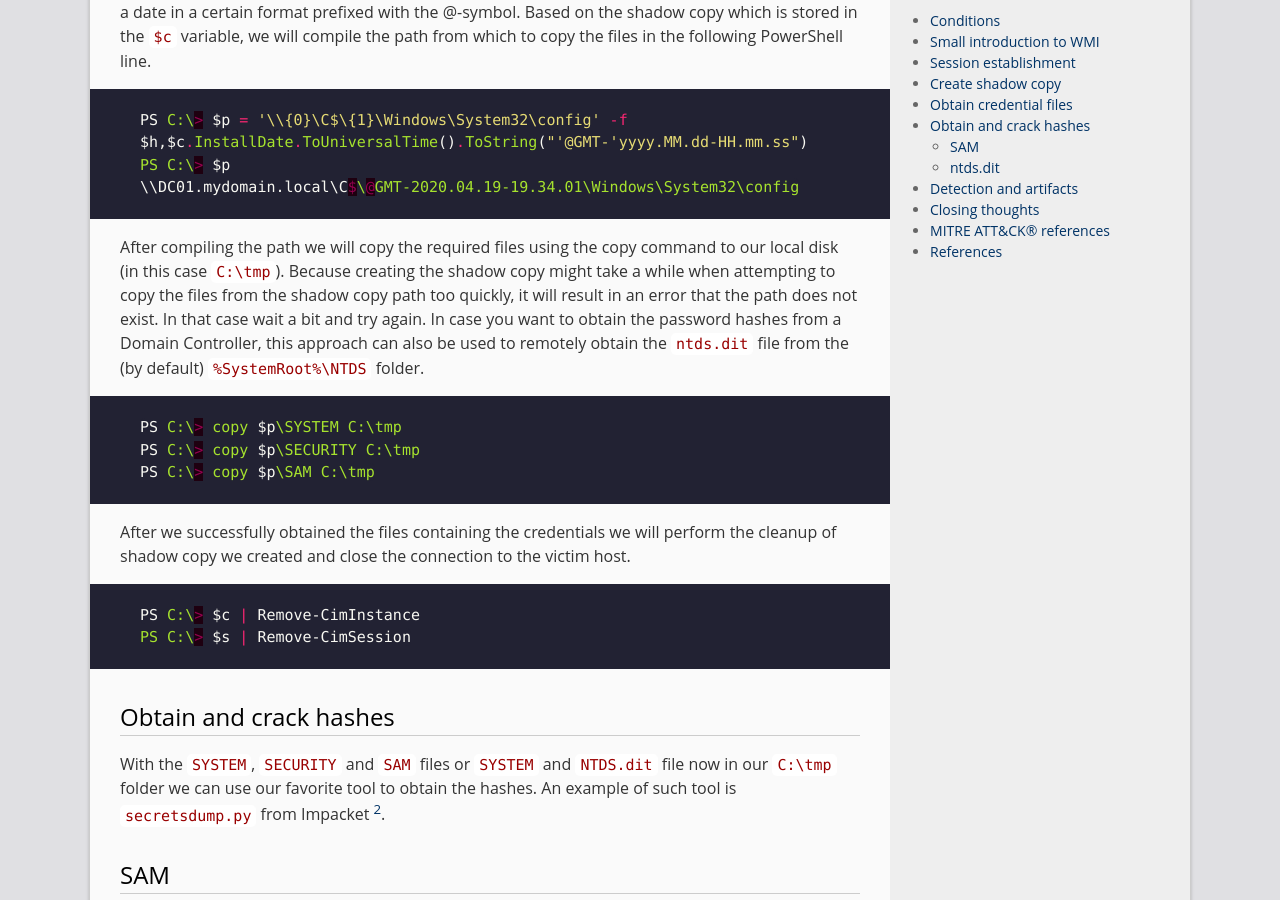
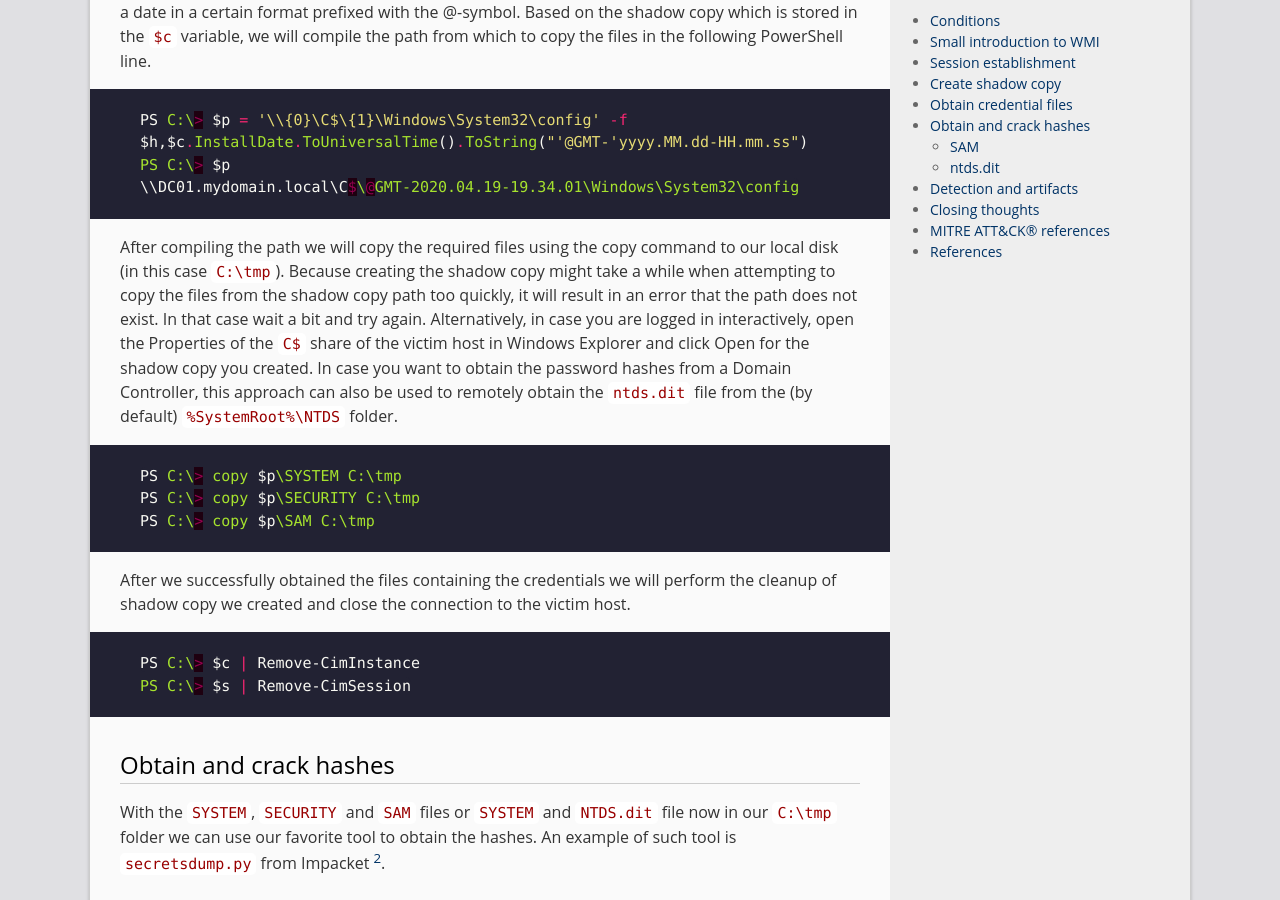
Before and after one commit to bitsadmin/bitsadmin.github.io, a Jekyll site: the page built from _posts/2020-05-26-extracting-credentials.md, in a window 1280 px wide and 900 px high, scrolled down 3117 px. Built offline with Jekyll 4.4.1, drawn with Linux system fonts in a browser that asks for light colours.

Commit message:
Added GUI alternative in case UNC does not work

````diff
--- a/_posts/2020-05-26-extracting-credentials.md
+++ b/_posts/2020-05-26-extracting-credentials.md
@@ -89,7 +89,7 @@ PS C:\> $p = '\\{0}\C$\{1}\Windows\System32\config' -f $h,$c.InstallDate.ToUnive
 PS C:\> $p
 \\DC01.mydomain.local\C$\@GMT-2020.04.19-19.34.01\Windows\System32\config
 ```
-After compiling the path we will copy the required files using the copy command to our local disk (in this case `C:\tmp`). Because creating the shadow copy might take a while when attempting to copy the files from the shadow copy path too quickly, it will result in an error that the path does not exist. In that case wait a bit and try again. In case you want to obtain the password hashes from a Domain Controller, this approach can also be used to remotely obtain the `ntds.dit` file from the (by default) `%SystemRoot%\NTDS` folder.
+After compiling the path we will copy the required files using the copy command to our local disk (in this case `C:\tmp`). Because creating the shadow copy might take a while when attempting to copy the files from the shadow copy path too quickly, it will result in an error that the path does not exist. In that case wait a bit and try again. Alternatively, in case you are logged in interactively, open the Properties of the `C$` share of the victim host in Windows Explorer and click Open for the shadow copy you created. In case you want to obtain the password hashes from a Domain Controller, this approach can also be used to remotely obtain the `ntds.dit` file from the (by default) `%SystemRoot%\NTDS` folder.
 ```powershell
 PS C:\> copy $p\SYSTEM C:\tmp
 PS C:\> copy $p\SECURITY C:\tmp
````
